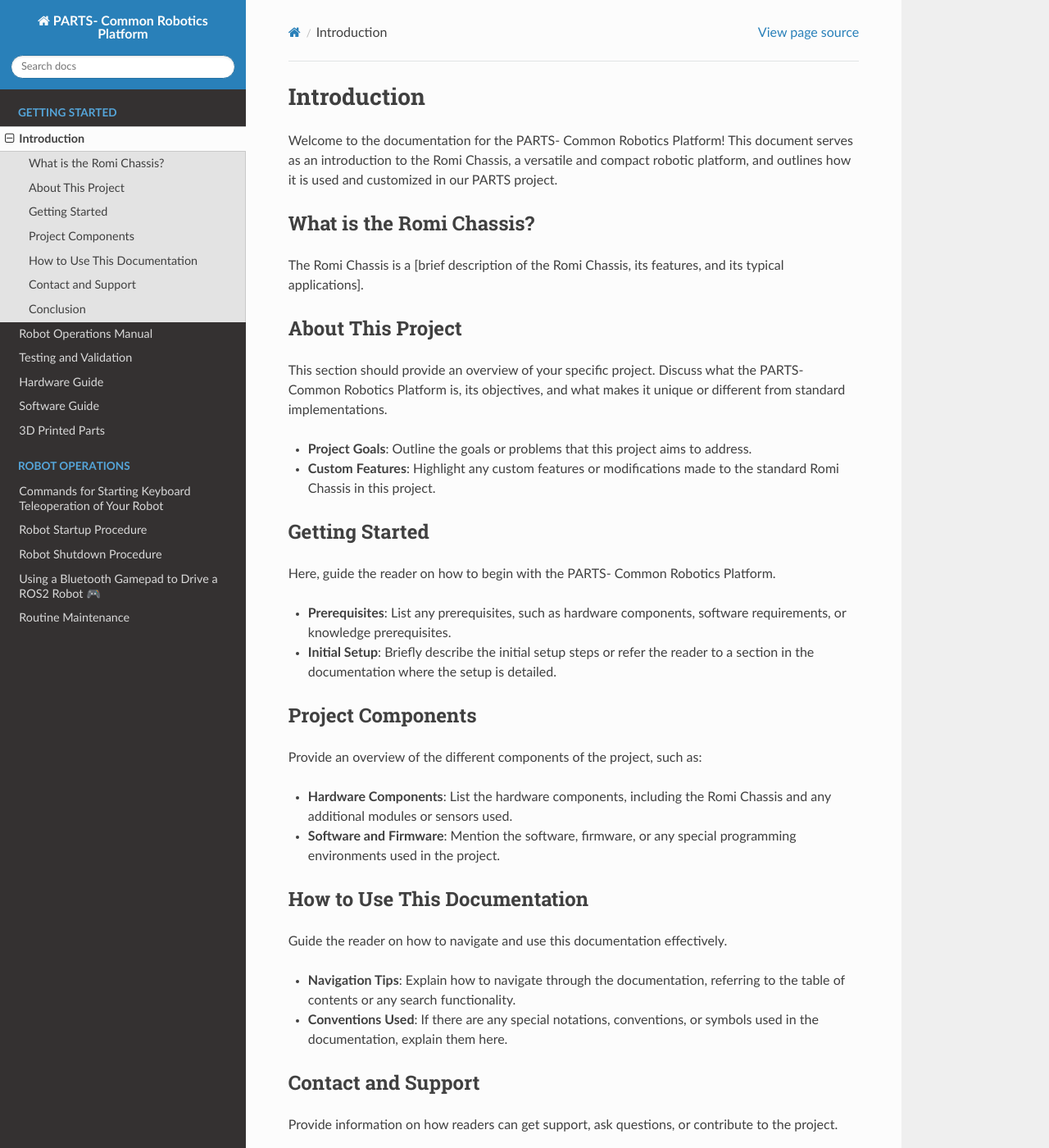
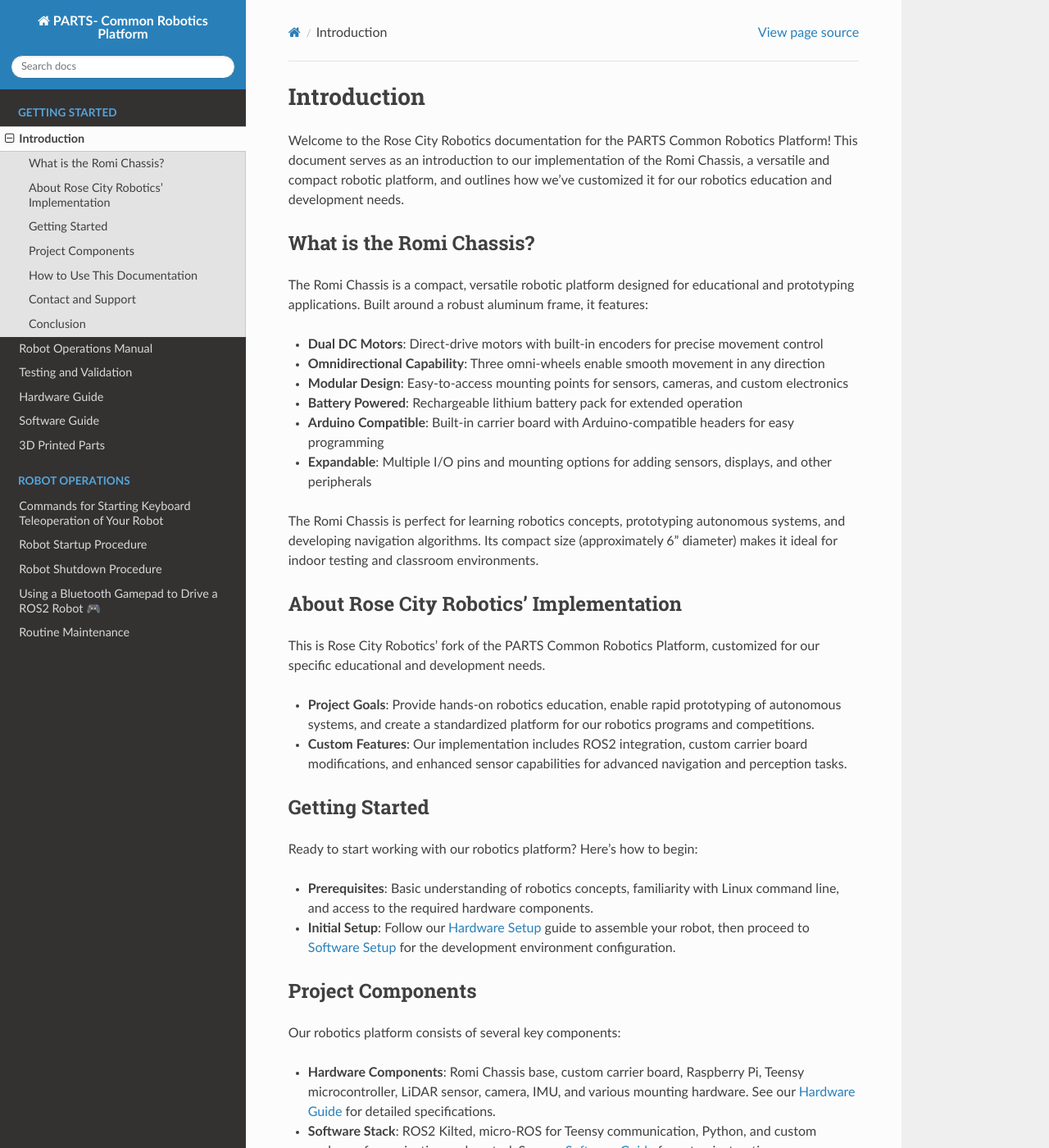
Before and after one commit to RoseCityRobotics/common_platform, a Sphinx documentation site: the page built from docs/source/intro.md, in a window 1280 px wide and 1400 px high. Shown: the whole window at 82% size. Built offline with Sphinx 7.4.7 and the Read the Docs theme 3.1.0, drawn with Linux system fonts in a browser that asks for light colours; some of the changed text lies outside the part shown.

Commit message:
intro copy

```diff
--- a/docs/source/intro.md
+++ b/docs/source/intro.md
@@ -1,46 +1,57 @@
 # Introduction
 
-Welcome to the documentation for the PARTS- Common Robotics Platform! This document serves as an introduction to the Romi Chassis, a versatile and compact robotic platform, and outlines how it is used and customized in our PARTS project.
+Welcome to the Rose City Robotics documentation for the PARTS Common Robotics Platform! This document serves as an introduction to our implementation of the Romi Chassis, a versatile and compact robotic platform, and outlines how we've customized it for our robotics education and development needs.
 
 ## What is the Romi Chassis?
 
-The Romi Chassis is a [brief description of the Romi Chassis, its features, and its typical applications].
+The Romi Chassis is a compact, versatile robotic platform designed for educational and prototyping applications. Built around a robust aluminum frame, it features:
 
-## About This Project
+- **Dual DC Motors**: Direct-drive motors with built-in encoders for precise movement control
+- **Omnidirectional Capability**: Three omni-wheels enable smooth movement in any direction
+- **Modular Design**: Easy-to-access mounting points for sensors, cameras, and custom electronics
+- **Battery Powered**: Rechargeable lithium battery pack for extended operation
+- **Arduino Compatible**: Built-in carrier board with Arduino-compatible headers for easy programming
+- **Expandable**: Multiple I/O pins and mounting options for adding sensors, displays, and other peripherals
 
-This section should provide an overview of your specific project. Discuss what the PARTS- Common Robotics Platform is, its objectives, and what makes it unique or different from standard implementations.
+The Romi Chassis is perfect for learning robotics concepts, prototyping autonomous systems, and developing navigation algorithms. Its compact size (approximately 6" diameter) makes it ideal for indoor testing and classroom environments.
 
-- **Project Goals**: Outline the goals or problems that this project aims to address.
-- **Custom Features**: Highlight any custom features or modifications made to the standard Romi Chassis in this project.
+## About Rose City Robotics' Implementation
+
+This is Rose City Robotics' fork of the PARTS Common Robotics Platform, customized for our specific educational and development needs.
+
+- **Project Goals**: Provide hands-on robotics education, enable rapid prototyping of autonomous systems, and create a standardized platform for our robotics programs and competitions.
+- **Custom Features**: Our implementation includes ROS2 integration, custom carrier board modifications, and enhanced sensor capabilities for advanced navigation and perception tasks.
 
 ## Getting Started
 
-Here, guide the reader on how to begin with the PARTS- Common Robotics Platform.
+Ready to start working with our robotics platform? Here's how to begin:
 
-- **Prerequisites**: List any prerequisites, such as hardware components, software requirements, or knowledge prerequisites.
-- **Initial Setup**: Briefly describe the initial setup steps or refer the reader to a section in the documentation where the setup is detailed.
+- **Prerequisites**: Basic understanding of robotics concepts, familiarity with Linux command line, and access to the required hardware components.
+- **Initial Setup**: Follow our [Hardware Setup](hardware) guide to assemble your robot, then proceed to [Software Setup](software) for the development environment configuration.
 
 ## Project Components
 
-Provide an overview of the different components of the project, such as:
+Our robotics platform consists of several key components:
 
-- **Hardware Components**: List the hardware components, including the Romi Chassis and any additional modules or sensors used.
-- **Software and Firmware**: Mention the software, firmware, or any special programming environments used in the project.
+- **Hardware Components**: Romi Chassis base, custom carrier board, Raspberry Pi, Teensy microcontroller, LiDAR sensor, camera, IMU, and various mounting hardware. See our [Hardware Guide](hardware) for detailed specifications.
+- **Software Stack**: ROS2 Kilted, micro-ROS for Teensy communication, Python, and custom packages for navigation and control. See our [Software Guide](software) for setup instructions.
 
 ## How to Use This Documentation
 
-Guide the reader on how to navigate and use this documentation effectively.
+This documentation is organized to help you get up and running quickly:
 
-- **Navigation Tips**: Explain how to navigate through the documentation, referring to the table of contents or any search functionality.
-- **Conventions Used**: If there are any special notations, conventions, or symbols used in the documentation, explain them here.
+- **Navigation**: Use the sidebar to browse different sections, or start with the [Quick Start](index) section for an overview of available guides.
+- **Getting Started**: New users should begin with the [Introduction](intro) (this page), then follow the [Hardware Setup](hardware) and [Software Setup](software) guides.
+- **Daily Operations**: Once your robot is set up, check out our [Robot Operations](operations/index) section for day-to-day usage instructions.
 
 ## Contact and Support
 
-Provide information on how readers can get support, ask questions, or contribute to the project.
+Need help or want to contribute to the project?
 
-- **Support Channels**: List available support channels like email, forums, or social media links.
-- **Contributing**: If open to contributions, explain how others can contribute to the project.
+- **Support Channels**: [GitHub Issues](https://github.com/RoseCityRobotics/common_platform/issues) for bug reports and feature requests
+- **Community**: Join our discussions and get help from the community
+- **Contributing**: We welcome contributions! Check our GitHub repository for guidelines on submitting pull requests and improvements
 
 ## Conclusion
 
-Conclude the introduction with a brief summary and encourage the reader to explore the rest of the documentation.
+You're now ready to explore the Rose City Robotics PARTS Common Robotics Platform! This documentation will guide you through setup, operation, and advanced usage of our robotics platform. Start with the [Hardware Setup](hardware) guide to begin building your robot, and don't hesitate to reach out if you need assistance along the way.
```
